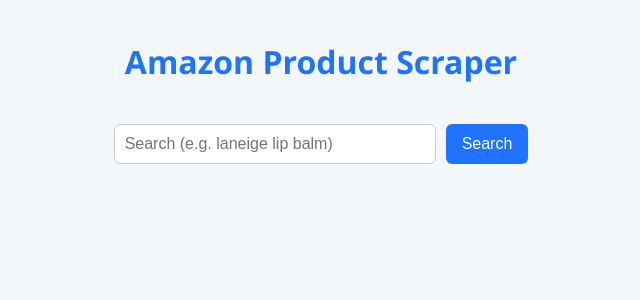
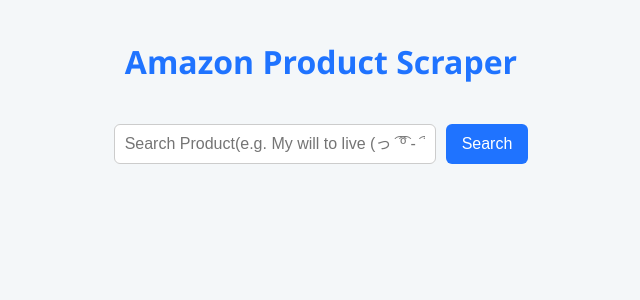
Before and after one commit to non-sequitor/Easy-Amazon-Scraper, a Django app: page / in a window 1280 px wide. Shown: the top 300 px of the page, without its empty margins (319-959 px from the left). Run offline with Django 5.2, Linux system fonts and the light colour scheme.

Commit message:
Update home.html

```diff
--- a/scraper/templates/home.html
+++ b/scraper/templates/home.html
@@ -129,7 +129,7 @@
   <h1>Amazon Product Scraper</h1>
 
   <form method="get">
-    <input name="q" type="text" placeholder="Search (e.g. laneige lip balm)" value="{{ query|default:'' }}" />
+    <input name="q" type="text" placeholder="Search Product(e.g. My will to live (っ ͡ ͡º - ͡ ͡º ς) )" value="{{ query|default:'' }}" />
     <button type="submit">Search</button>
   </form>
 
```
